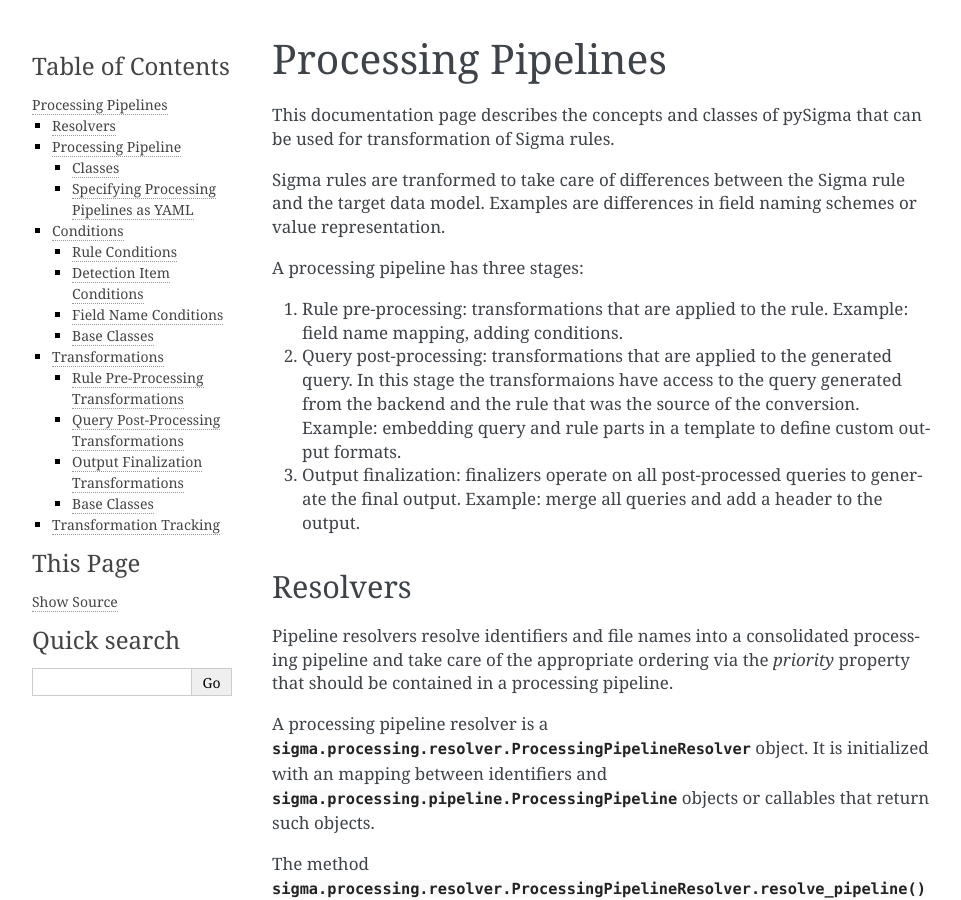
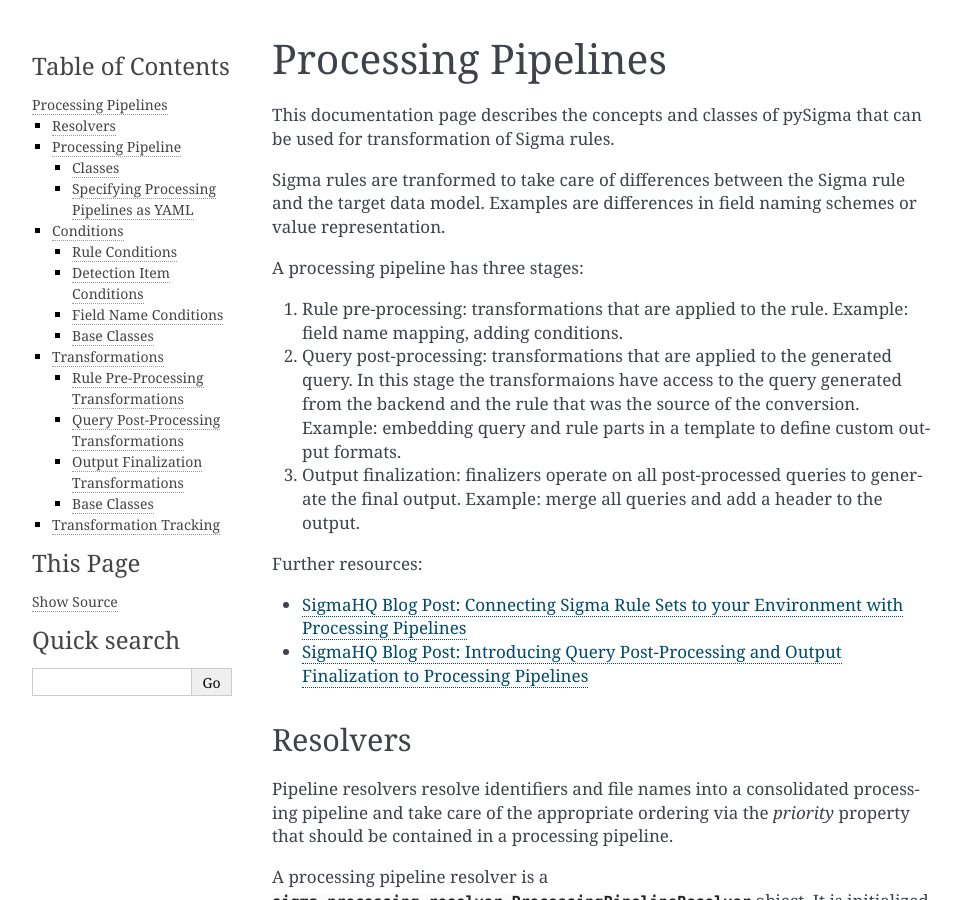
Before and after one commit to SigmaHQ/pySigma, a Sphinx documentation site: the page built from docs/Processing_Pipelines.rst, in a window 1280 px wide and 900 px high. Shown: the whole window, without its empty margins (148-1109 px from the left). Built offline with Sphinx 7.4.7, drawn with Linux system fonts in a browser that asks for light colours.

Commit message:
Added links to SigmaHQ blog

```diff
--- a/docs/Processing_Pipelines.rst
+++ b/docs/Processing_Pipelines.rst
@@ -17,6 +17,11 @@ A processing pipeline has three stages:
    output formats.
 3. Output finalization: finalizers operate on all post-processed queries to generate the final
    output. Example: merge all queries and add a header to the output.
+
+Further resources:
+
+* `SigmaHQ Blog Post: Connecting Sigma Rule Sets to your Environment with Processing Pipelines <https://blog.sigmahq.io/connecting-sigma-rule-sets-to-your-environment-with-processing-pipelines-4ee1bd577070>`_
+* `SigmaHQ Blog Post: Introducing Query Post-Processing and Output Finalization to Processing Pipelines <https://blog.sigmahq.io/introducing-query-post-processing-and-output-finalization-to-processing-pipelines-4bfe74087ac1>`_
 
 .. _pipeline-resolvers:
 
```
